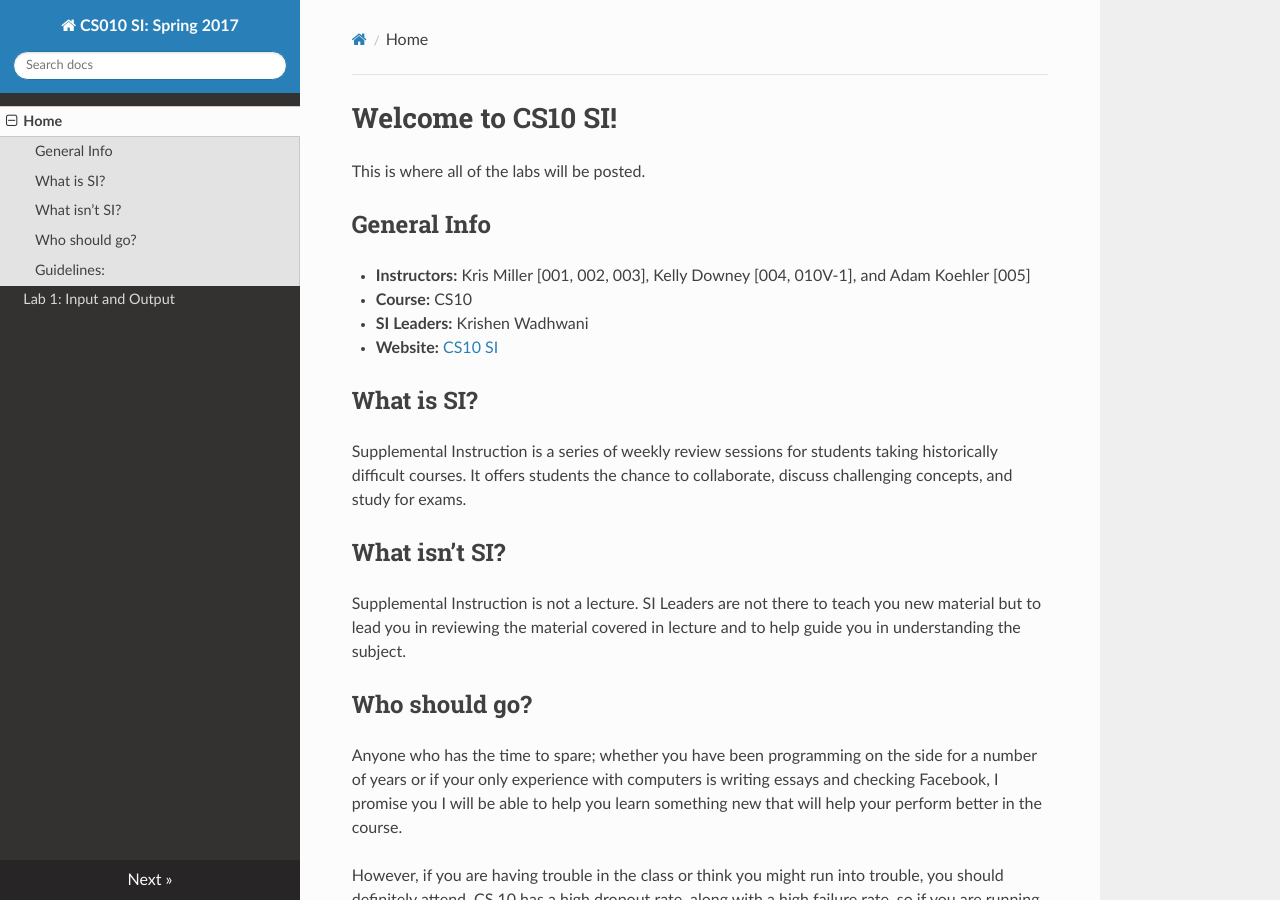
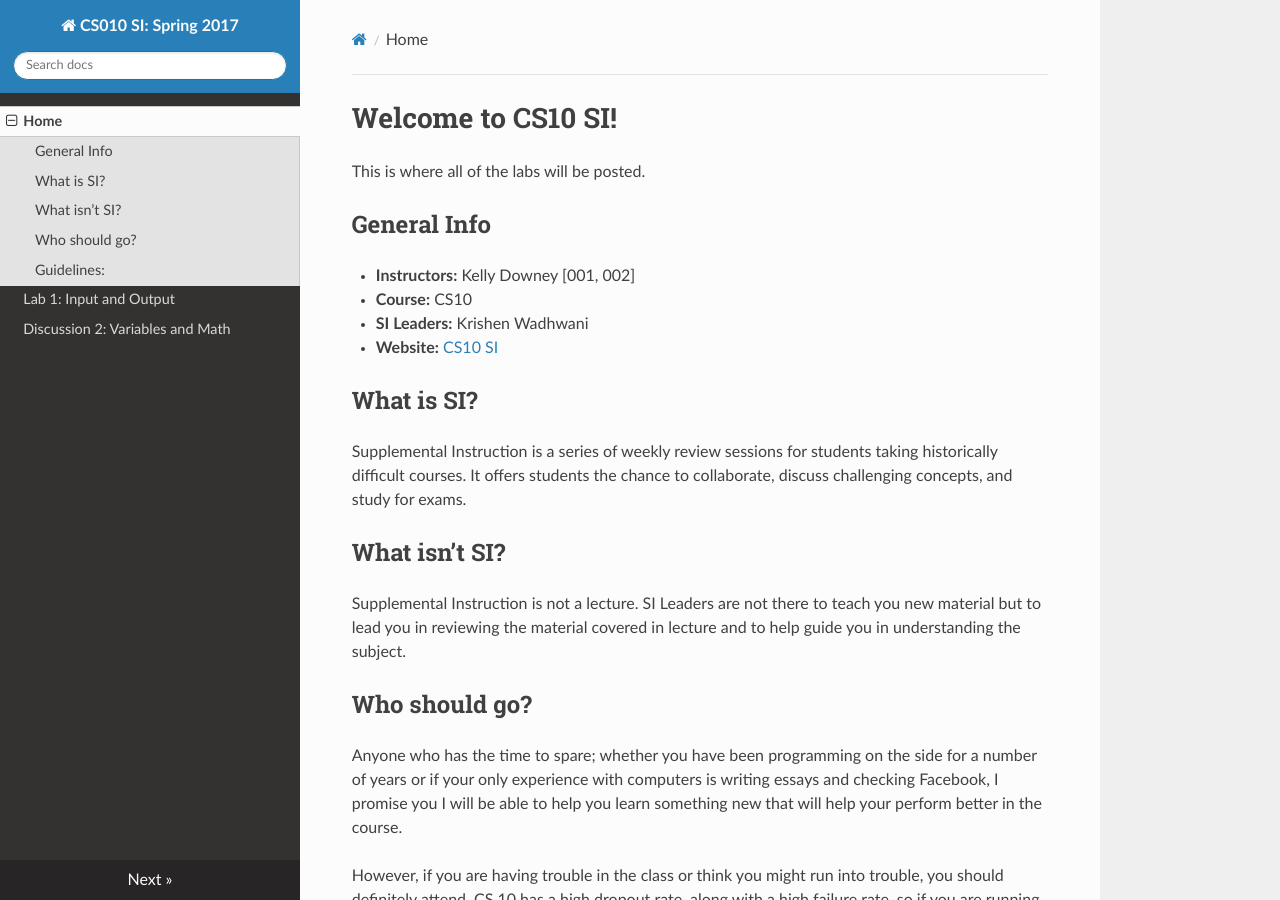
Before and after one commit to cs-si-ucr/cs10, an MkDocs documentation site: the page built from docs/index.md, in a window 1280 px wide and 900 px high. Built offline with MkDocs 1.6.1, drawn with Linux system fonts in a browser that asks for light colours; nearby versions of some CDN libraries; old or Windows-style settings are respelled for this version of MkDocs.

Commit message:
Updated for discussion 1

```diff
--- a/docs/index.md
+++ b/docs/index.md
@@ -4,7 +4,7 @@ This is where all of the labs will be posted.
 
 General Info
 ------------
-- **Instructors:** Kris Miller [001, 002, 003], Kelly Downey [004, 010V-1], and Adam Koehler [005]
+- **Instructors:** Kelly Downey [001, 002]
 - **Course:** CS10
 - **SI Leaders:** Krishen Wadhwani
 - **Website:** [CS10 SI](http://cs-si-ucr.github.io/cs10)
--- a/mkdocs.yml
+++ b/mkdocs.yml
@@ -2,7 +2,7 @@
 pages:
     - [index.md, "Home"]
     - [lab01.md, "Lab 1: Input and Output"]
-    #- [dis02.md, "Discussion 2: Variables and Math"]
+    - [dis02.md, "Discussion 2: Variables and Math"]
     #- [lab02.md, "Lab 2: Variables and Math"]
     #- [dis03.md, "Discussion 3: Characters and Branches"]
     #- [lab03.md, "Lab 3: Characters and Branches"]
```
